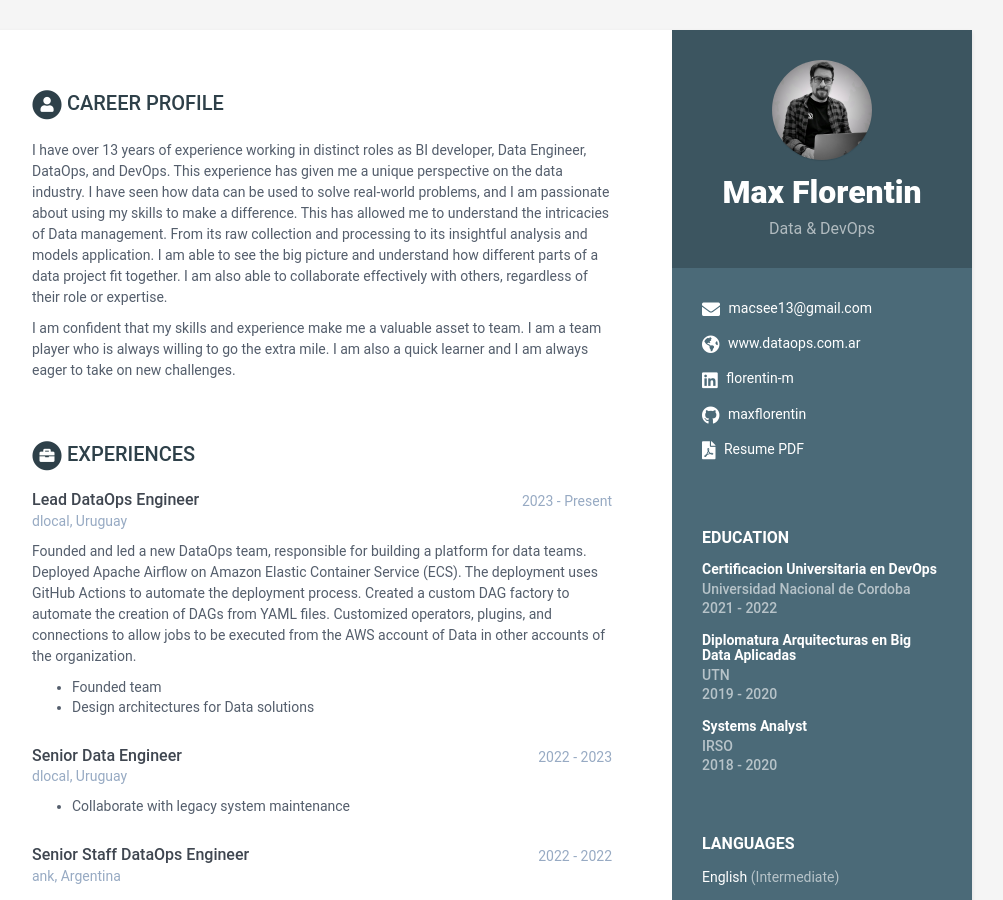
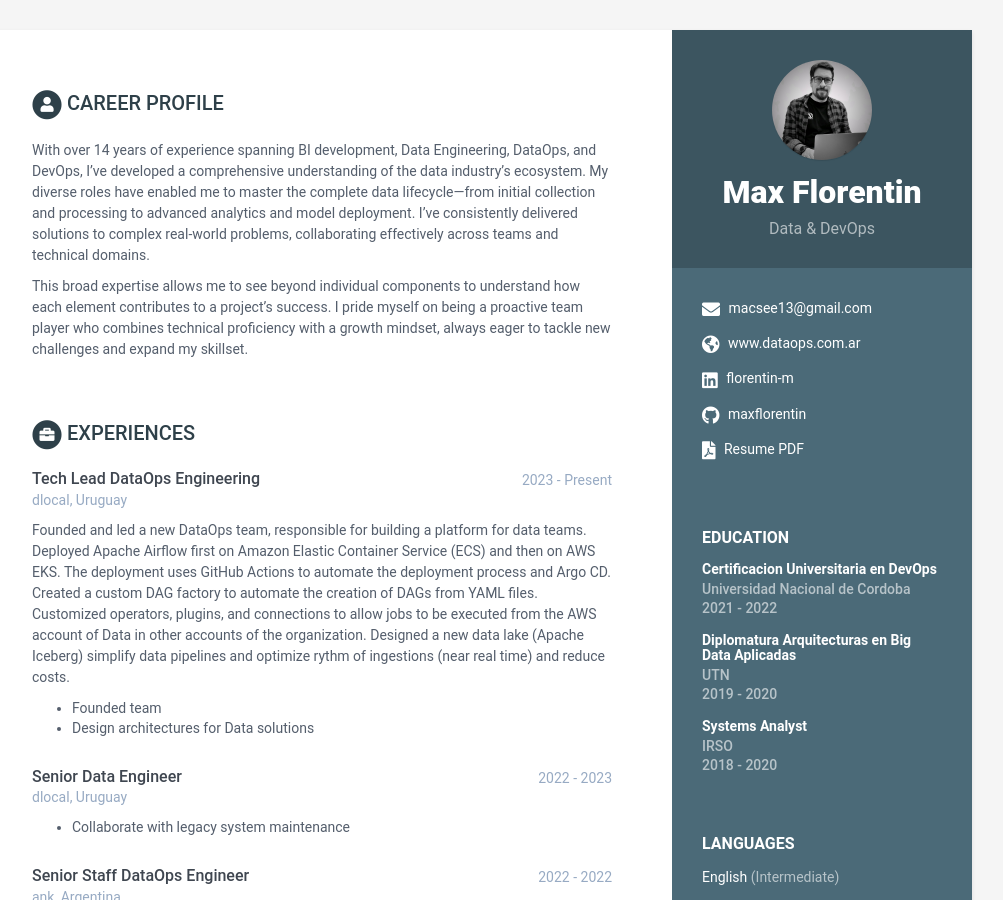
Before and after one commit to macs-devops/max-dataops, a Jekyll site: the page built from index.html, in a window 1280 px wide and 900 px high. Shown: the whole window, without its empty margins (168-1171 px from the left). Built offline with Jekyll 4.4.1, drawn with Linux system fonts in a browser that asks for light colours; some of the changed text lies outside the part shown.

Commit message:
Update data.yml

```diff
--- a/_data/data.yml
+++ b/_data/data.yml
@@ -14,7 +14,7 @@ sidebar:
     github: maxflorentin
     telegram: # add your nickname without '@' sign
     stack-overflow: # Number/Username, e.g. 123456/alandoe
-    pdf: https://drive.google.com/file/d/1oQA9QrYIZACKUI8U2PgwGZ8YrnwT17gQ/view?usp=sharing
+    pdf: https://drive.google.com/file/d/1H3GuearwYnKA7oIHcJI6C-QHt27nYKgA/view?usp=sharing
 
     languages:
       title: Languages
@@ -40,15 +40,12 @@ sidebar:
 career-profile:
     title: Career Profile
     summary: |
-      I have over 13 years of experience working in distinct roles as BI developer, Data Engineer, DataOps, and DevOps.
-      This experience has given me a unique perspective on the data industry. I have seen how data can be used to solve real-world problems,
-      and I am passionate about using my skills to make a difference.
-      This has allowed me to understand the intricacies of Data management. From its raw collection and processing to its insightful analysis
-      and models application. I am able to see the big picture and understand how different parts of a data project fit together.
-      I am also able to collaborate effectively with others, regardless of their role or expertise.
+      With over 14 years of experience spanning BI development, Data Engineering, DataOps, and DevOps, I've developed a comprehensive understanding of the data industry's ecosystem.
+      My diverse roles have enabled me to master the complete data lifecycle—from initial collection and processing to advanced analytics and model deployment.
+      I've consistently delivered solutions to complex real-world problems, collaborating effectively across teams and technical domains.
 
-      I am confident that my skills and experience make me a valuable asset to team. I am a team player who is always willing to go the extra mile.
-      I am also a quick learner and I am always eager to take on new challenges.
+      This broad expertise allows me to see beyond individual components to understand how each element contributes to a project's success.
+      I pride myself on being a proactive team player who combines technical proficiency with a growth mindset, always eager to tackle new challenges and expand my skillset.
 education:
     title: Education
     info:
@@ -71,17 +68,10 @@ education:
         university: UTN
         time: 2019 - 2020
         details: |
-          Describe your study here lorem ipsum dolor sit amet, consectetuer
-          adipiscing elit. Aenean commodo ligula eget dolor. Aenean massa. Cum
-          sociis natoque penatibus et magnis dis parturient montes, nascetur
-          ridiculus mus. Donec quam felis, ultricies nec, pellentesque eu,
-          pretium quis, sem.
-            - Apache Hadoop
-            - NoSQL Mongo db
-            - Distributed programming
-            - Text Mining
-            - NoSQL Cassandra & Neo4j
-            - Data Science
+          Covered fundamental technologies and methodologies for large-scale data processing and analysis.
+          The program provided comprehensive coverage of the Apache Hadoop ecosystem for distributed computing, along with robust training in NoSQL databases including MongoDB, Cassandra, and Neo4j, each oriented toward different use cases and data architectures.
+          The curriculum delved into distributed programming for efficient processing of large data volumes, as well as advanced Text Mining techniques for analyzing and extracting information from unstructured data.
+          The program culminated with an integrated approach to Data Science, encompassing statistical methods and analytical techniques for extracting meaningful insights from complex datasets.
       - degree: Systems Analyst
         university: IRSO
         time: 2018 - 2020
@@ -93,16 +83,17 @@ education:
 experiences:
     title: Experiences
     info:
-      - role: Lead DataOps Engineer
+      - role: Tech Lead DataOps Engineering
         time: 2023 - Present
         company: dlocal, Uruguay
         details: |
           Founded and led a new DataOps team, responsible for building a platform for data teams.
-          Deployed Apache Airflow on Amazon Elastic Container Service (ECS).
-          The deployment uses GitHub Actions to automate the deployment process.
+          Deployed Apache Airflow first on Amazon Elastic Container Service (ECS) and then on AWS EKS.
+          The deployment uses GitHub Actions to automate the deployment process and Argo CD.
           Created a custom DAG factory to automate the creation of DAGs from YAML files.
           Customized operators, plugins, and connections to allow jobs to be executed
           from the AWS account of Data in other accounts of the organization.
+          Designed a new data lake (Apache Iceberg) simplify data pipelines and optimize rythm of ingestions (near real time) and reduce costs.
             - Founded team
             - Design architectures for Data solutions
       - role: Senior Data Engineer
@@ -157,11 +148,11 @@ projects:
     assignments:
       - title: Panamá Wallet
         link: "#hook"
-        tagline: "I participated as a Data Engineer and as a DevOps"
+        tagline: "I participated as a Lead Data Engineering and as a DevOps"
 
       - title: Lahuen Cooperativa de Trabajo
         link: "https://www.lahuen.ar/"
-        tagline: "Cloud and Infrastructure responsible"
+        tagline: "Founder and CTO"
 
       - title: Coderhouse
         link: "https://www.coderhouse.com"
```
